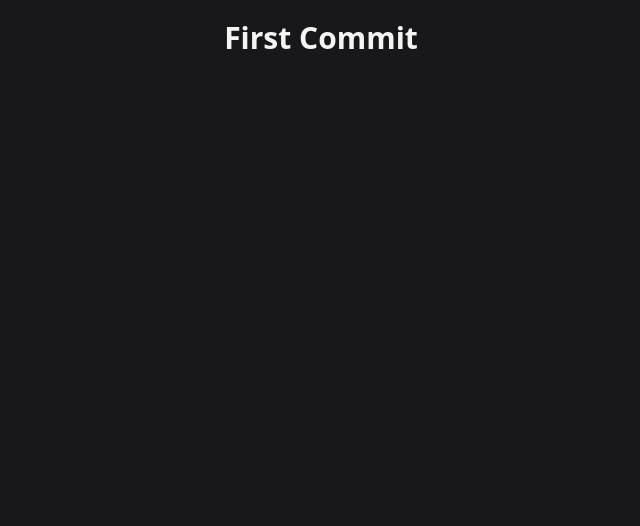
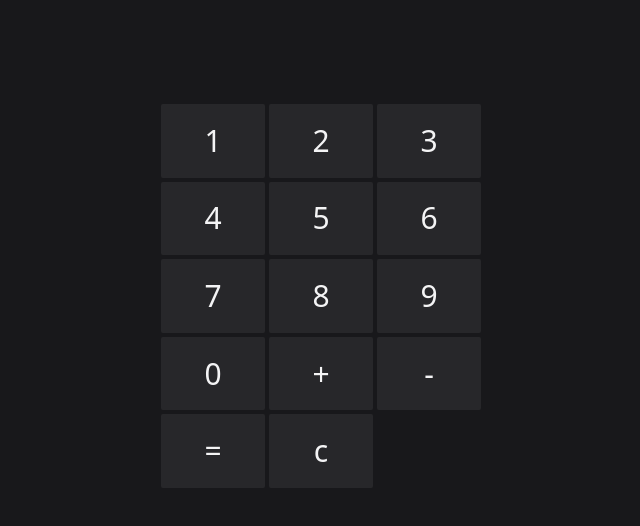
Before and after one commit to EmhaHasyim/kalkulator-vue, a Vue app: page / in a window 1280 px wide. Shown: the top 526 px of the page, without its empty margins (319-959 px from the left). Built offline with nearby package versions, Linux system fonts and the light colour scheme.

Commit message:
add a number, -,+,= and c

```diff
--- a/src/App.vue
+++ b/src/App.vue
@@ -1,7 +1,71 @@
 <script setup lang="ts">
+import { ref } from 'vue';
+
+const arrayInput = ref<Array<string>>([])
+
+const inputToArray: Function = (value: string) => {
+  arrayInput.value.push(value)
+}
+
+const jumlahKan: Function = () => {
+  const arrayString: string = arrayInput.value.join('')
+  const hasilPenjumlahan = eval(arrayString)
+  arrayInput.value = []
+  arrayInput.value.push(hasilPenjumlahan)
+}
+
+const hapusAngka: Function = () => {
+  arrayInput.value = []
+}
 
 </script>
 
 <template>
-  <h1 class="text-center py-5 text-3xl font-bold">First Commit</h1>
+  <section class="mx-auto h-14 text-center mt-10 text-4xl flex items-center justify-center gap-0.5">
+    {{ arrayInput.join('') }}
+  </section>
+  <section class="grid grid-cols-3 gap-1 h-96 w-80 mx-auto mt-2">
+    <button class="bg-zinc-800 rounded-sm text-3xl" @click.prevent="inputToArray('1')">
+      1
+    </button>
+    <button class="bg-zinc-800 rounded-sm text-3xl" @click.prevent="inputToArray('2')">
+      2
+    </button>
+    <button class="bg-zinc-800 rounded-sm text-3xl" @click.prevent="inputToArray('3')">
+      3
+    </button>
+    <button class="bg-zinc-800 rounded-sm text-3xl" @click.prevent="inputToArray('4')">
+      4
+    </button>
+    <button class="bg-zinc-800 rounded-sm text-3xl" @click.prevent="inputToArray('5')">
+      5
+    </button>
+    <button class="bg-zinc-800 rounded-sm text-3xl" @click.prevent="inputToArray('6')">
+      6
+    </button>
+    <button class="bg-zinc-800 rounded-sm text-3xl" @click.prevent="inputToArray('7')">
+      7
+    </button>
+    <button class="bg-zinc-800 rounded-sm text-3xl" @click.prevent="inputToArray('8')">
+      8
+    </button>
+    <button class="bg-zinc-800 rounded-sm text-3xl" @click.prevent="inputToArray('9')">
+      9
+    </button>
+    <button class="bg-zinc-800 rounded-sm text-3xl" @click.prevent="inputToArray('0')">
+      0
+    </button>
+    <button class="bg-zinc-800 rounded-sm text-3xl" @click.prevent="inputToArray('+')">
+      +
+    </button>
+    <button class="bg-zinc-800 rounded-sm text-3xl" @click.prevent="inputToArray('-')">
+      -
+    </button>
+    <button class="bg-zinc-800 rounded-sm text-3xl" @click.prevent="jumlahKan()">
+      =
+    </button>
+    <button class="bg-zinc-800 rounded-sm text-3xl" @click.prevent="hapusAngka()">
+      c
+    </button>
+  </section>
 </template>
--- /dev/null
+++ b/src/components/button/Button.vue
@@ -0,0 +1,22 @@
+<script setup lang="ts">
+const props = defineProps(
+    {
+        displayValue: String,
+        functionBtn: Function
+    }
+)
+
+const handleClick = (event: MouseEvent) => {
+  if (props.functionBtn) {
+    props.functionBtn(event);
+  }
+};
+
+
+</script>
+
+<template>
+    <button class="bg-zinc-800 rounded-sm text-3xl" @click.prevent="handleClick">
+        {{ props.displayValue }}
+    </button>
+</template>
```
